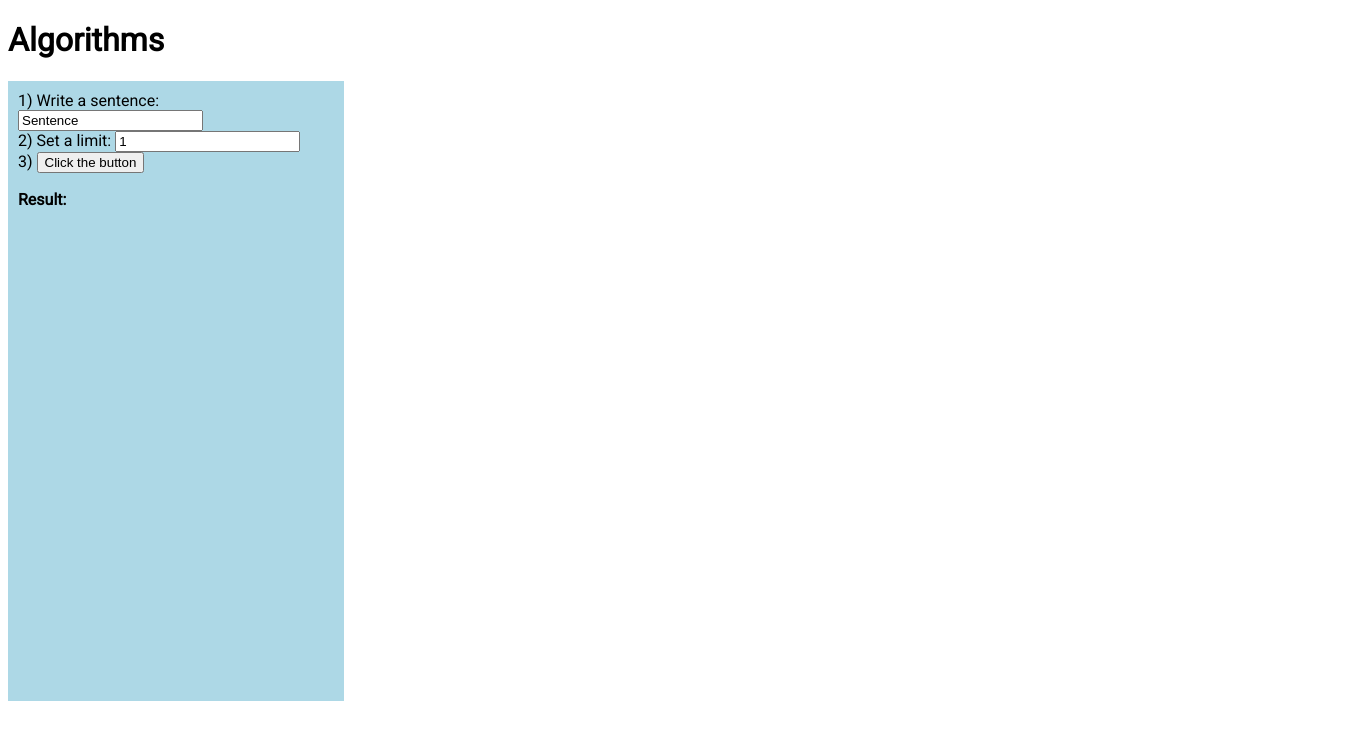
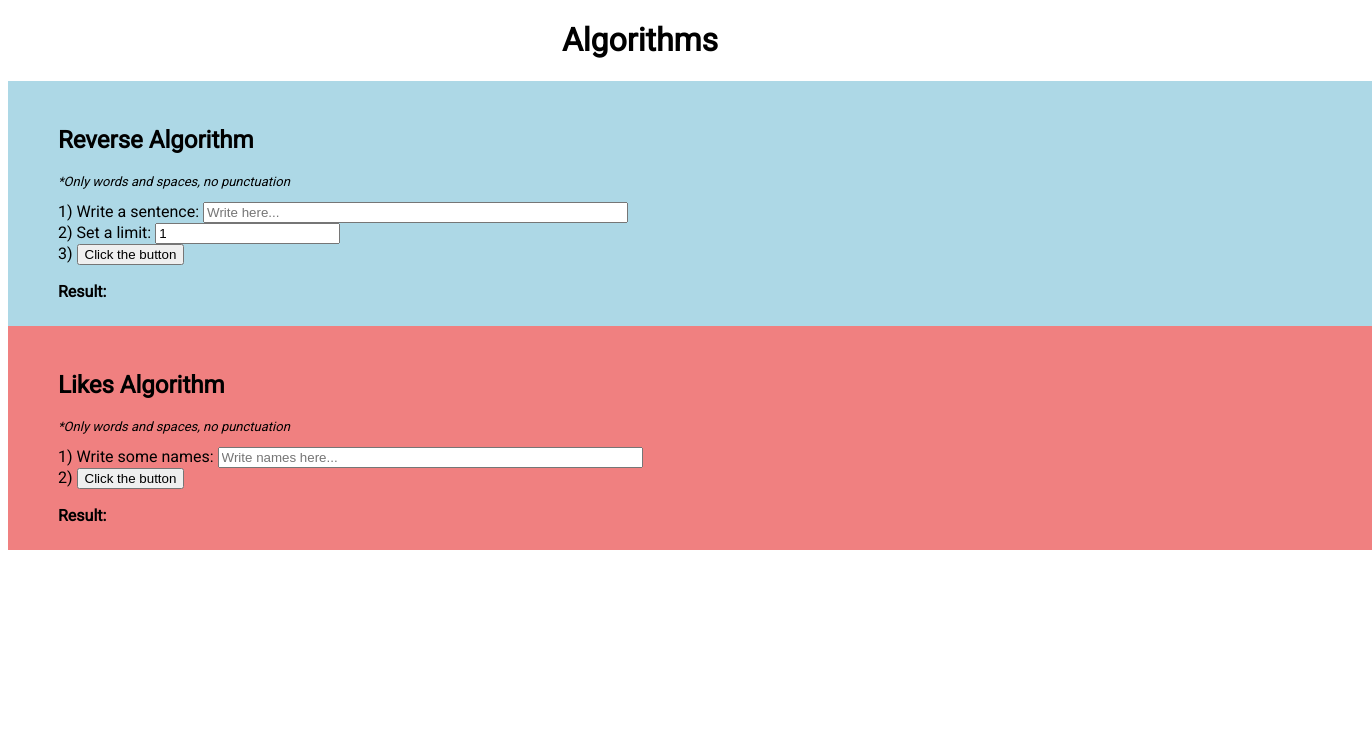
Before and after one commit to JohnBl0x/Algorithms, a plain HTML site: page index.html in a window 1280 px wide. Shown: the whole page, 1372 px wide, since content can reach past the window. Drawn offline with Linux system fonts and the light colour scheme.

Commit message:
Likes Algorithm

```diff
--- a/index.html
+++ b/index.html
@@ -11,12 +11,22 @@
     <link href="https://fonts.googleapis.com/css2?family=Roboto&display=swap" rel="stylesheet">
 </head>
 <body>
-    <h1>Algorithms</h1>
+    <h1 class="mainTitle" >Algorithms</h1>
     <div class="reverse">
-        1) Write a sentence: <input type="text" id="sentence" value="Sentence"><br>
-        2) Set a limit: <input type="number" id="limit" value="1"><br>
+        <h2>Reverse Algorithm</h2>
+        <p class="notice">*Only words and spaces, no punctuation</p>
+        1) Write a sentence: <input type="text" id="sentence" placeholder="Write here..." size="50"><br>
+        2) Set a limit: <input type="number" id="limit" value="1" size="10"><br>
         3) <button onclick="spinWords()">Click the button</button><br>
         <b>Result: </b><p id="demo"></p>
+    </div>
+
+    <div class="likes">
+        <h2>Likes Algorithm</h2>
+        <p class="notice">*Only words and spaces, no punctuation</p>
+        1) Write some names: <input type="text" id="friends" placeholder="Write names here..." size="50"><br>
+        2) <button onclick="likes()">Click the button</button><br>
+        <b>Result: </b><p id="result"></p>
 
     </div>
 
--- a/script.js
+++ b/script.js
@@ -7,3 +7,12 @@ function spinWords() {
         return z = z.length >= y ? z = z.split("").reverse().join("") : z = z
     }).join(" ")
 }
+
+function likes() {
+    let friends = document.getElementById("friends").value.split(" ")
+    document.getElementById("result").innerHTML =
+    friends.length === 1 ? friends[0] + " likes this" :
+    friends.length === 2 ? friends[0] + " and " + friends[1] + " like this" :
+    friends.length === 3 ? friends[0] + ", " + friends[1] + " and " + friends[2] + " like this" :
+    friends[0] + ", " + friends[1] + " and " + (friends.length - 2) + " others like this"
+}
--- a/style.css
+++ b/style.css
@@ -2,13 +2,31 @@ body {
   font-family: "Roboto", sans-serif;
 }
 
+.mainTitle {
+  text-align: center;
+}
+
 .reverse {
   background-color: lightblue;
-  width: 25%;
-  height: 600px;
-  padding: 10px;
+  width: 100%;
+  height: auto;
+  padding: 25px 50px;
+  display: inline-block;
 }
 
-#demo {
+#demo,
+#result {
   display: inline-block;
 }
+
+.likes {
+  background-color: lightcoral;
+  width: 100%;
+  height: auto;
+  padding: 25px 50px;
+}
+
+.notice {
+  font-size: small;
+  font-style: italic;
+}
```
